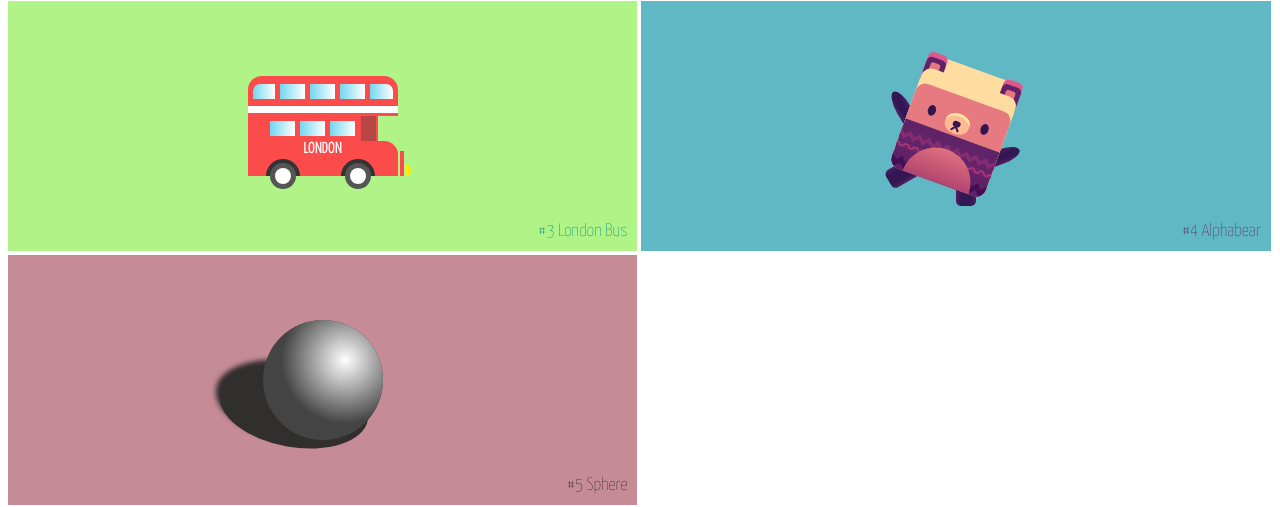
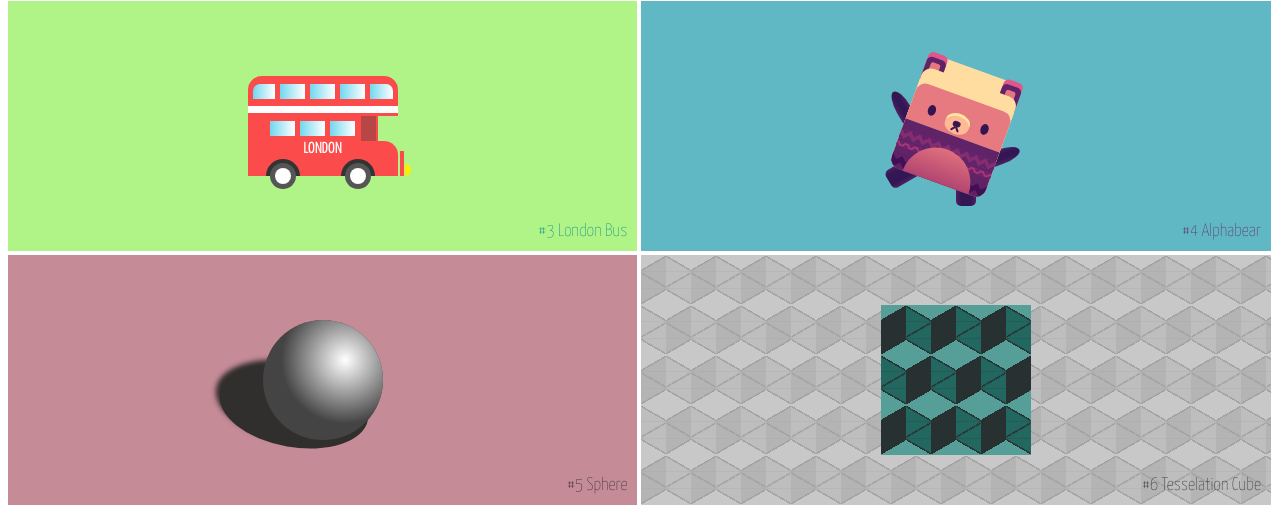
Before and after one commit to MathuraMG/cssDoodles, a plain HTML site: page index.html in a window 1280 px wide. Shown: the part 301-808 px from the top of the page. Drawn offline with Linux system fonts and the light colour scheme.

Commit message:
add tesselation

```diff
--- /dev/null
+++ b/cssdoodles/phone-animate.css
@@ -0,0 +1,6 @@
+#container-7 {
+  background-color: #c58b96;
+}
+#css-doodle-7 {
+  background-color: #c58b96;
+}
--- /dev/null
+++ b/cssdoodles/tesselation-cube.css
@@ -0,0 +1,159 @@
+#container-6 {
+  background:
+  /** LIGHT GREY _ TOP RIGHT **/
+  /* top left*/
+  linear-gradient(150deg, rgba(190,190,190,1) 11.5%, transparent 11.5%) 25px 16.66px,
+  /* bottom left*/
+  linear-gradient(30deg, rgba(190,190,190,1) 11.5%, transparent 11.5%) 25px -83.33px,
+  /* top right */
+  linear-gradient(30deg, transparent 88.5%, rgba(190,190,190,1) 88.5%, rgba(190,190,190,1) 0) 0px 33.33px,
+  /* bottom right*/
+  linear-gradient(150deg, transparent 88.5%, rgba(190,190,190,1) 88.5%, rgba(190,190,190,1) 0) 0px -66.66px,
+
+  /** LIGHT GREY _ BOTTOM LEFT **3.3
+  /* top left*/
+  linear-gradient(150deg, rgba(190,190,190,1) 11.5%, transparent 11.5%) 0px 66.66px,
+  /* bottom left*/
+  linear-gradient(30deg, rgba(190,190,190,1) 11.5%, transparent 11.5%) 0px -33.33px,
+  /* top right */
+  linear-gradient(30deg, transparent 88.5%, rgba(190,190,190,1) 88.5%, rgba(190,190,190,1) 0) -25px 83.33px,
+  /* bottom right*/
+  linear-gradient(150deg, transparent 88.5%, rgba(190,190,190,1) 88.5%, rgba(190,190,190,1) 0) -25px -16.66px,
+
+
+  /** DARK GREY _ TOP LEFT **/
+  /* top left*/
+  linear-gradient(150deg, rgba(180,180,180,1) 11.5%, transparent 11.5%) 0px 33.33px,
+  /* bottom left*/
+  linear-gradient(30deg, rgba(180,180,180,1) 11.5%, transparent 11.5%) 0px -66.66px,
+  /* top right */
+  linear-gradient(30deg, transparent 88.5%, rgba(180,180,180,1) 88.5%, rgba(180,180,180,1) 0) -25px 16.66px,
+  /* bottom right*/
+  linear-gradient(150deg, transparent 88.5%, rgba(180,180,180,1) 88.5%, rgba(180,180,180,1) 0) -25px -83.33px,
+
+  /** DARK GREY _ BOTTOM RIGHT **/
+
+  /* top left*/
+  linear-gradient(150deg, rgba(180,180,180,1) 11.5%, transparent 11.5%) 25px 83.33px,
+  /* bottom left*/
+  linear-gradient(30deg, rgba(180,180,180,1) 11.5%, transparent 11.5%) 25px -16.66px,
+  /* top right */
+  linear-gradient(30deg, transparent 88.5%, rgba(180,180,180,1) 88.5%, rgba(180,180,180,1) 0) 0px 66.66px,
+  /* bottom right*/
+  linear-gradient(150deg, transparent 88.5%, rgba(180,180,180,1) 88.5%, rgba(180,180,180,1) 0) 0px -33.33px,
+
+
+
+  /* FOR THE CENTER */
+  /* top left*/
+
+  linear-gradient(150deg, rgba(200,200,200,1) 11.5%, transparent 11.5%) 25px 50px,
+  /* bottom left*/
+  linear-gradient(30deg, rgba(200,200,200,1) 11.5%, transparent 11.5%) 25px -50px,
+  /* top right */
+  linear-gradient(30deg, transparent 88.5%, rgba(200,200,200,1) 88.5%, rgba(200,200,200,1) 0) -25px 50px,
+  /* bottom right*/
+  linear-gradient(150deg, transparent 88.5%, rgba(200,200,200,1) 88.5%, rgba(200,200,200,1) 0) -25px -50px,
+
+  /* CORNERS */
+  /* top left*/
+  linear-gradient(150deg, rgba(200,200,200,1) 11.5%, transparent 11.5%) 0px 0px,
+  /* bottom left*/
+  linear-gradient(30deg, rgba(200,200,200,1) 11.5%, transparent 11.5%) 0px 0px,
+  /* top right */
+  linear-gradient(30deg, transparent 88.5%, rgba(200,200,200,1) 88.5%, rgba(200,200,200,1) 0) 0px 0px,
+  /* bottom right*/
+  linear-gradient(150deg, transparent 88.5%, rgba(200,200,200,1) 88.5%, rgba(200,200,200,1) 0) 0px 0px;
+
+  background-size: 50px 100px;
+  background-color: rgba(160,160,160,1);
+
+}
+#css-doodle-6 {
+  background-color: transparent;
+}
+#tesselation-cube-container {
+  position: absolute;
+  margin: auto;
+  right: 0;
+  left: 0;
+  bottom: 0;
+  top: 0;
+  width: 150px;
+  height: 150px;
+
+  background:
+  /** LIGHT GREY _ TOP RIGHT **/
+  /* top left*/
+  linear-gradient(150deg, rgba(35,103,97,1) 11.5%, transparent 11.5%) 25px 16.66px,
+  /* bottom left*/
+  linear-gradient(30deg, rgba(35,103,97,1) 11.5%, transparent 11.5%) 25px -83.33px,
+  /* top right */
+  linear-gradient(30deg, transparent 88.5%, rgba(35,103,97,1) 88.5%, rgba(35,103,97,1) 0) 0px 33.33px,
+  /* bottom right*/
+  linear-gradient(150deg, transparent 88.5%, rgba(35,103,97,1) 88.5%, rgba(35,103,97,1) 0) 0px -66.66px,
+
+  /** LIGHT GREY _ BOTTOM LEFT **3.3
+  /* top left*/
+  linear-gradient(150deg, rgba(35,103,97,1) 11.5%, transparent 11.5%) 0px 66.66px,
+  /* bottom left*/
+  linear-gradient(30deg, rgba(35,103,97,1) 11.5%, transparent 11.5%) 0px -33.33px,
+  /* top right */
+  linear-gradient(30deg, transparent 88.5%, rgba(35,103,97,1) 88.5%, rgba(35,103,97,1) 0) -25px 83.33px,
+  /* bottom right*/
+  linear-gradient(150deg, transparent 88.5%, rgba(35,103,97,1) 88.5%, rgba(35,103,97,1) 0) -25px -16.66px,
+
+
+  /** DARK GREY _ TOP LEFT **/
+  /* top left*/
+  linear-gradient(150deg, rgba(40,49,49,1) 11.5%, transparent 11.5%) 0px 33.33px,
+  /* bottom left*/
+  linear-gradient(30deg, rgba(40,49,49,1) 11.5%, transparent 11.5%) 0px -66.66px,
+  /* top right */
+  linear-gradient(30deg, transparent 88.5%, rgba(40,49,49,1) 88.5%, rgba(40,49,49,1) 0) -25px 16.66px,
+  /* bottom right*/
+  linear-gradient(150deg, transparent 88.5%, rgba(40,49,49,1) 88.5%, rgba(40,49,49,1) 0) -25px -83.33px,
+
+  /** DARK GREY _ BOTTOM RIGHT **/
+
+  /* top left*/
+  linear-gradient(150deg, rgba(40,49,49,1) 11.5%, transparent 11.5%) 25px 83.33px,
+  /* bottom left*/
+  linear-gradient(30deg, rgba(40,49,49,1) 11.5%, transparent 11.5%) 25px -16.66px,
+  /* top right */
+  linear-gradient(30deg, transparent 88.5%, rgba(40,49,49,1) 88.5%, rgba(40,49,49,1) 0) 0px 66.66px,
+  /* bottom right*/
+  linear-gradient(150deg, transparent 88.5%, rgba(40,49,49,1) 88.5%, rgba(40,49,49,1) 0) 0px -33.33px,
+
+
+
+  /* FOR THE CENTER */
+  /* top left*/
+
+  linear-gradient(150deg, rgba(86,158,152,1) 11.5%, transparent 11.5%) 25px 50px,
+  /* bottom left*/
+  linear-gradient(30deg, rgba(86,158,152,1) 11.5%, transparent 11.5%) 25px -50px,
+  /* top right */
+  linear-gradient(30deg, transparent 88.5%, rgba(86,158,152,1) 88.5%, rgba(86,158,152,1) 0) -25px 50px,
+  /* bottom right*/
+  linear-gradient(150deg, transparent 88.5%, rgba(86,158,152,1) 88.5%, rgba(86,158,152,1) 0) -25px -50px,
+
+  /* CORNERS */
+  /* top left*/
+  linear-gradient(150deg, rgba(86,158,152,1) 11.5%, transparent 11.5%) 0px 0px,
+  /* bottom left*/
+  linear-gradient(30deg, rgba(86,158,152,1) 11.5%, transparent 11.5%) 0px 0px,
+  /* top right */
+  linear-gradient(30deg, transparent 88.5%, rgba(86,158,152,1) 88.5%, rgba(86,158,152,1) 0) 0px 0px,
+  /* bottom right*/
+  linear-gradient(150deg, transparent 88.5%, rgba(86,158,152,1) 88.5%, rgba(86,158,152,1) 0) 0px 0px;
+
+
+  background-size: 50px 100px;
+  background-color: rgba(41,45,45,1);
+  overflow: hidden;
+}
+
+#tesselation-cube-label {
+  color: #312e2e;
+}
--- a/index.html
+++ b/index.html
@@ -12,6 +12,8 @@
     <link href="cssdoodles/london-bus.css" rel="stylesheet"></link>
     <link href="cssdoodles/alphabear.css" rel="stylesheet"></link>
     <link href="cssdoodles/sphere-shadow.css" rel="stylesheet"></link>
+    <link href="cssdoodles/tesselation-cube.css" rel="stylesheet"></link>
+    <link href="cssdoodles/phone-animate.css" rel="stylesheet"></link>
   </head>
   <body>
     <nav class="top-nav"> CSS Doodle Experiment - by <a href="http://mathuramg.com/" target="_blank">Mathura MG </a></nav>
@@ -154,7 +156,7 @@
       </a>
     </div>
 
-    <!-- SHERE SHADOW -->
+    <!-- SPHERE SHADOW -->
     <div class="container" id="container-5">
       <div class="css-doodle" id="css-doodle-5">
         <div id="sphere-shadow-shadow">
@@ -167,5 +169,27 @@
       <a class="description-text" id="sphere-shadow-label" href="https://github.com/MathuraMG/cssDoodles/blob/master/cssdoodles/sphere-shadow.css" target="_blank"> #5 Sphere </a>
     </div>
 
+    <!-- TESSELATION CUBE -->
+    <div class="container" id="container-6">
+      <div class="css-doodle" id="css-doodle-6">
+
+        <div id="tesselation-cube-container">
+        </div>
+
+      </div>
+      <a class="description-text" id="tesselation-cube-label" href="https://github.com/MathuraMG/cssDoodles/blob/master/cssdoodles/tesselation-cube.css" target="_blank"> #6 Tesselation Cube </a>
+    </div>
+
+
+    <!-- PHONE ANIMATION -->
+    <div class="container" id="container-7">
+      <div class="css-doodle" id="css-doodle-7">
+
+
+      </div>
+      <a class="description-text" id="tesselation-cube-label" href="https://github.com/MathuraMG/cssDoodles/blob/master/cssdoodles/tesselation-cube.css" target="_blank"> #7 Phone Animation </a>
+    </div>
+
+
   </body>
 </html>
```
